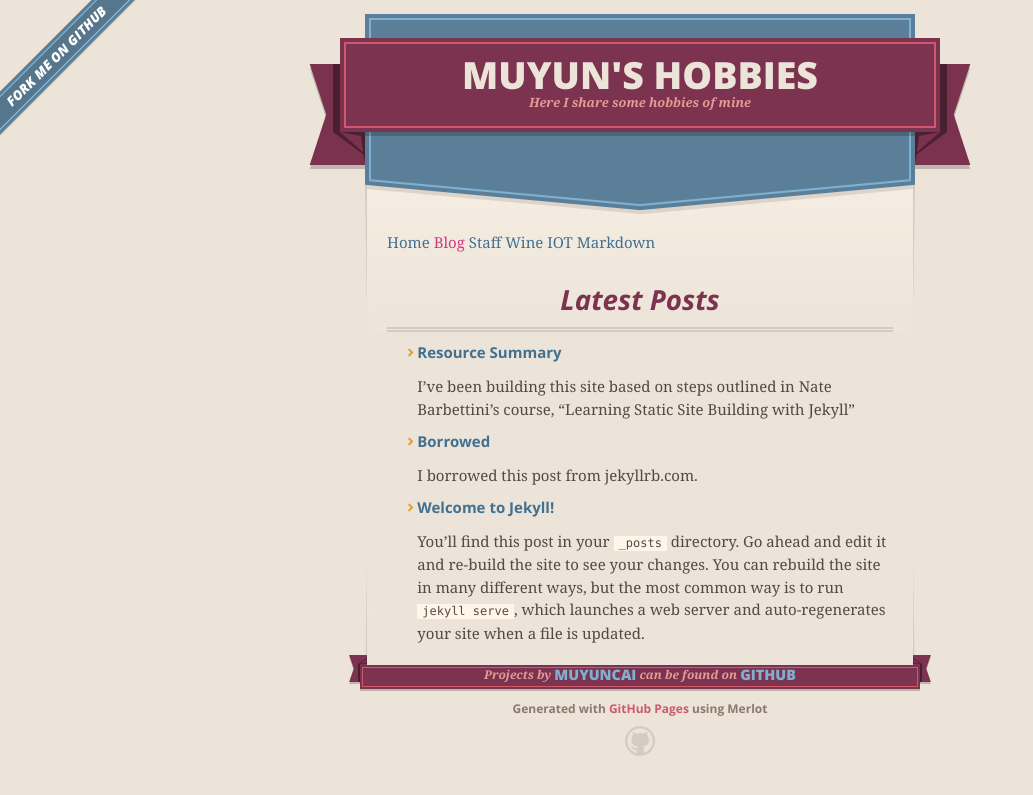
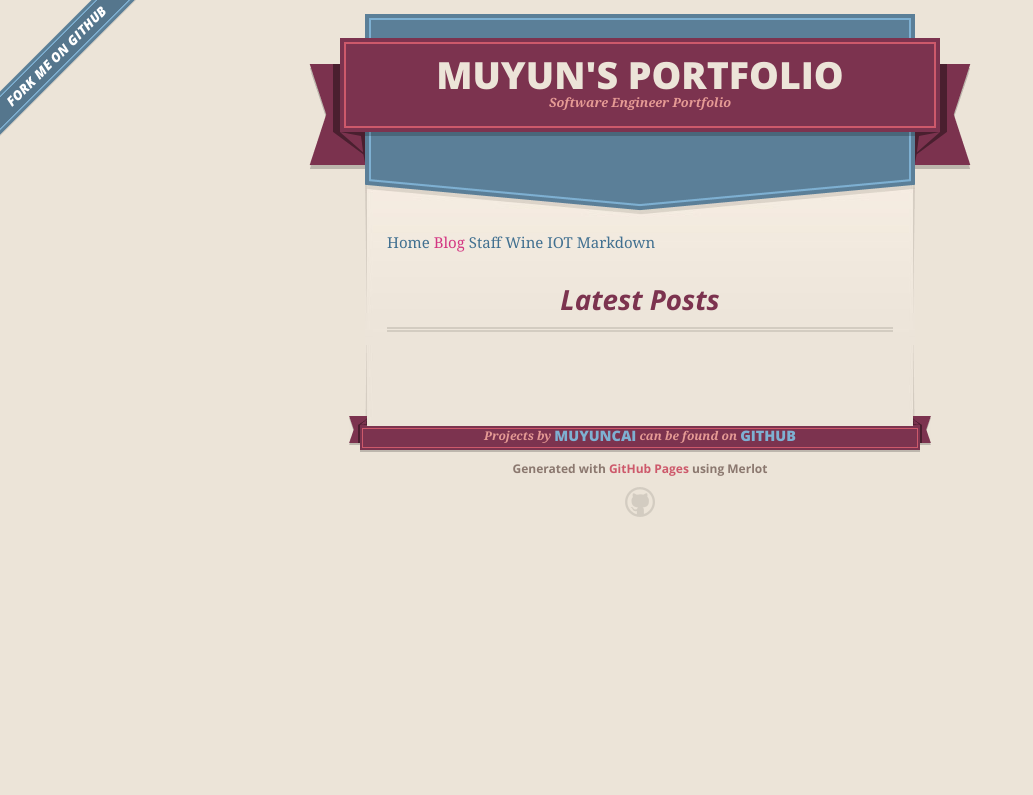
Before and after one commit to muyuncai/muyuncai.github.io, a Jekyll site: the page built from blog.html, in a window 1280 px wide. Shown: the top 795 px of the page, without its empty margins (0-1033 px from the left). Built offline with Jekyll 4.4.1, drawn with Linux system fonts in a browser that asks for light colours.

Commit message:
I plan to repurpose the site as a Professional Porfolio. Removing irrelevant content

```diff
--- a/_config.yml
+++ b/_config.yml
@@ -18,10 +18,10 @@
 # You can create any custom variable you would like, and they will be accessible
 # in the templates via {{ site.myvariable }}.
 
-title: Muyun's Hobbies
+title: Muyun's Portfolio
 email: bocai328423146@gmail.com
 description: >- # this means to ignore newlines until "baseurl:"
-  Here I share some hobbies of mine
+  Software Engineer Portfolio
 baseurl: "" # the subpath of your site, e.g. /blog
 url: "" # the base hostname & protocol for your site, e.g. http://example.com
 twitter_username: jekyllrb
@@ -34,25 +34,25 @@
 show_downloads: false
 google_analytics: true
 #merlot change ends
-collections:
-  authors:
-    output: true
+# collections:
+#   authors:
+#     output: true
 
-defaults:
-  - scope:
-      path: ""
-      type: "authors"
-    values:
-      layout: "author"
-  - scope:
-      path: ""
-      type: "posts"
-    values:
-      layout: "post"
-  - scope:
-      path: ""
-    values:
-      layout: "default"
+# defaults:
+#   - scope:
+#       path: ""
+#       type: "authors"
+#     values:
+#       layout: "author"
+#   - scope:
+#       path: ""
+#       type: "posts"
+#     values:
+#       layout: "post"
+#   - scope:
+#       path: ""
+#     values:
+#       layout: "default"
 
 plugins:
   - jekyll-feed
--- a/_posts/2020-05-11-welcome-to-jekyll.markdown
+++ /dev/null
@@ -1,29 +0,0 @@
----
-title:  "Welcome to Jekyll!"
-date:   2020-05-11 20:44:39 -0400
-categories: jekyll update
-author: jekyll
----
-You’ll find this post in your `_posts` directory. Go ahead and edit it and re-build the site to see your changes. You can rebuild the site in many different ways, but the most common way is to run `jekyll serve`, which launches a web server and auto-regenerates your site when a file is updated.
-
-Jekyll requires blog post files to be named according to the following format:
-
-`YEAR-MONTH-DAY-title.MARKUP`
-
-Where `YEAR` is a four-digit number, `MONTH` and `DAY` are both two-digit numbers, and `MARKUP` is the file extension representing the format used in the file. After that, include the necessary front matter. Take a look at the source for this post to get an idea about how it works.
-
-Jekyll also offers powerful support for code snippets:
-
-{% highlight ruby %}
-def print_hi(name)
-  puts "Hi, #{name}"
-end
-print_hi('Tom')
-#=> prints 'Hi, Tom' to STDOUT.
-{% endhighlight %}
-
-Check out the [Jekyll docs][jekyll-docs] for more info on how to get the most out of Jekyll. File all bugs/feature requests at [Jekyll’s GitHub repo][jekyll-gh]. If you have questions, you can ask them on [Jekyll Talk][jekyll-talk].
-
-[jekyll-docs]: https://jekyllrb.com/docs/home
-[jekyll-gh]:   https://github.com/jekyll/jekyll
-[jekyll-talk]: https://talk.jekyllrb.com/
--- a/_posts/2020-05-17-resource-summary.md
+++ /dev/null
@@ -1,8 +0,0 @@
----
-title: Resource Summary
-date: 2020-05-17 10:55 -0400
-author: Muyun
----
-I've been building this site based on steps outlined in Nate Barbettini's course, "Learning Static Site Building with Jekyll"
-
-I found [jekyllrb.com](https://jekyllrb.com/docs/step-by-step/01-setup/) useful to learn customization of a preset theme
--- a/_posts/2020-05-26-borrowed.md
+++ /dev/null
@@ -1,16 +0,0 @@
----
-layout: post
-title: Borrowed
-date: 2020-05-16 19:55 -0400
-author: jekyll
----
-I borrowed this post from jekyllrb.com.
-
-A banana is an edible fruit – botanically a berry – produced by several kinds
-of large herbaceous flowering plants in the genus Musa.
-
-In some countries, bananas used for cooking may be called "plantains",
-distinguishing them from dessert bananas. The fruit is variable in size, color,
-and firmness, but is usually elongated and curved, with soft flesh rich in
-starch covered with a rind, which may be green, yellow, red, purple, or brown
-when ripe.
```
Also changed, not shown: _authors/jekyllrb.md (deleted, +0 -6 lines), _authors/muyun.md (deleted, +0 -8 lines), index.md (+2 -2 lines).
